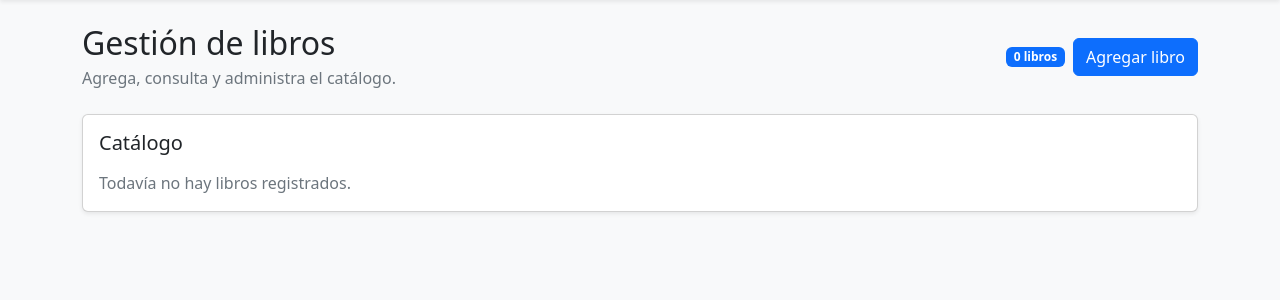
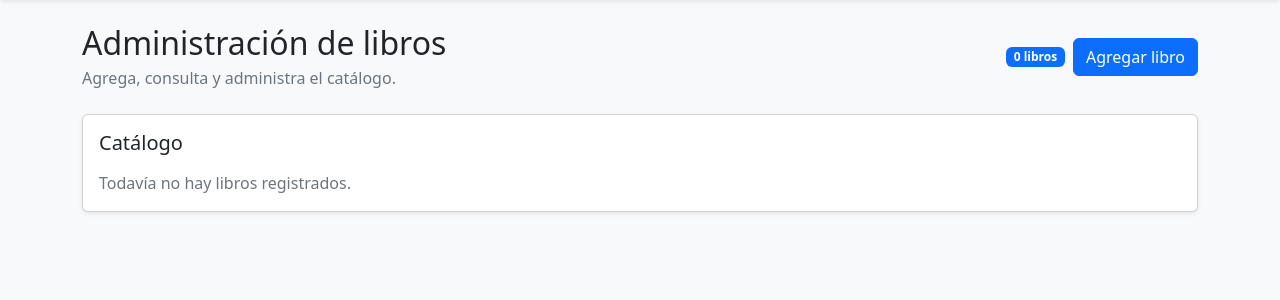
Before and after one commit to SaulOmarPacheco/PRACTICA3-U3, a Flask app: page /libros/ in a window 1280 px wide. Shown: the part 56-356 px from the top of the page. Run offline with Flask 3, Linux system fonts and the light colour scheme.

Commit message:
cambio_leal

```diff
--- a/app/templates/libros/index.html
+++ b/app/templates/libros/index.html
@@ -2,7 +2,7 @@
 {% block content %}
 <div class="d-flex flex-wrap justify-content-between align-items-center gap-2 mb-4">
     <div>
-        <h1 class="h2 mb-1">Gestión de libros</h1>
+        <h1 class="h2 mb-1">Administración de libros</h1>
         <p class="text-secondary mb-0">Agrega, consulta y administra el catálogo.</p>
     </div>
     <div class="d-flex align-items-center gap-2">
```
